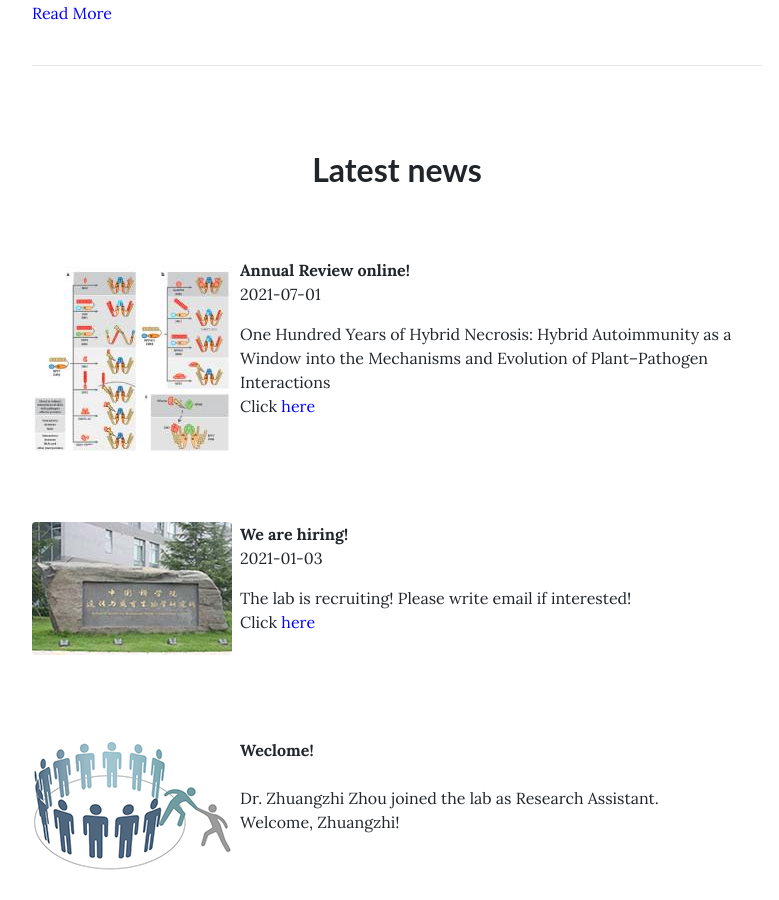
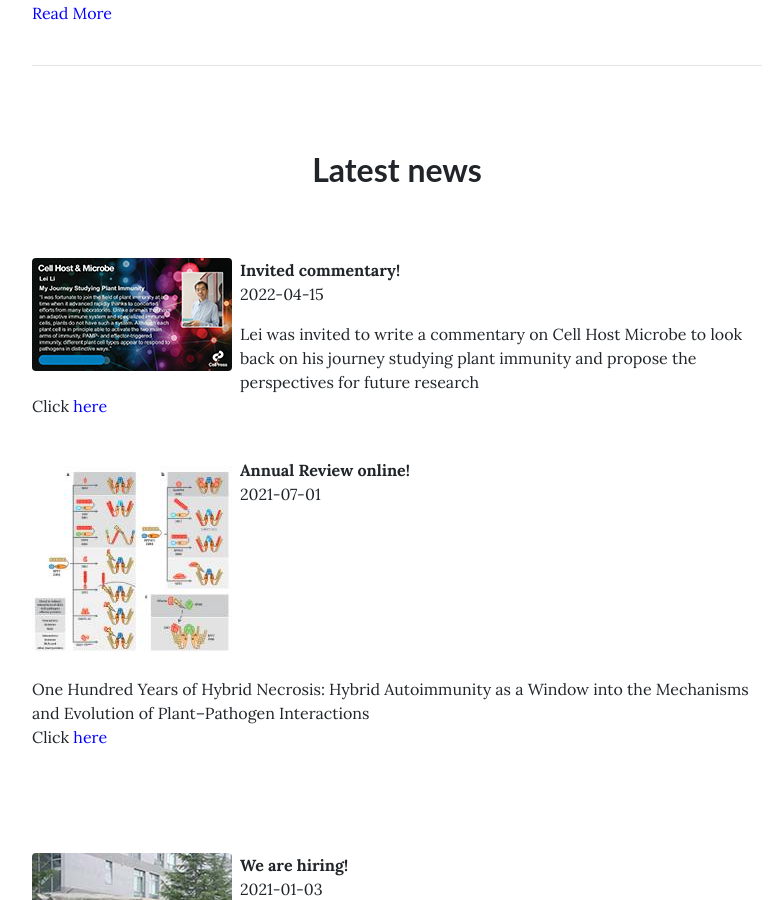
Before and after one commit to leili-plantmicrobe/leili-plantmicrobe.github.io, a Jekyll site: the page built from pages/home.md, in a window 1280 px wide and 900 px high, scrolled down 845 px. Shown: the whole window, without its empty margins (243-1022 px from the left). Built offline with Jekyll 4.4.1, drawn with Linux system fonts in a browser that asks for light colours.

Commit message:
Update home.md

```diff
--- a/pages/home.md
+++ b/pages/home.md
@@ -35,6 +35,19 @@ permalink: /
 </p>
 <br/>
 <br/>
+![CHM]({{ site.baseurl }}{% link /assets/img/commentary.jpg %}){: .rounded .float-left}
+**Invited commentary!**<br/>
+2022-04-15<br/>
+
+
+Lei was invited to write a commentary on Cell Host Microbe to look back on his journey studying plant immunity and propose the perspectives for future research<br/>
+Click [here](https://www.cell.com/cell-host-microbe/fulltext/S1931-3128(22)00139-1)
+<br/>
+<br/>
+
+{: .clearfix}
+
+
 ![Annu]({{ site.baseurl }}{% link /assets/img/annu.jpg %}){: .rounded .float-left}
 **Annual Review online!**<br/>
 2021-07-01<br/>
```
